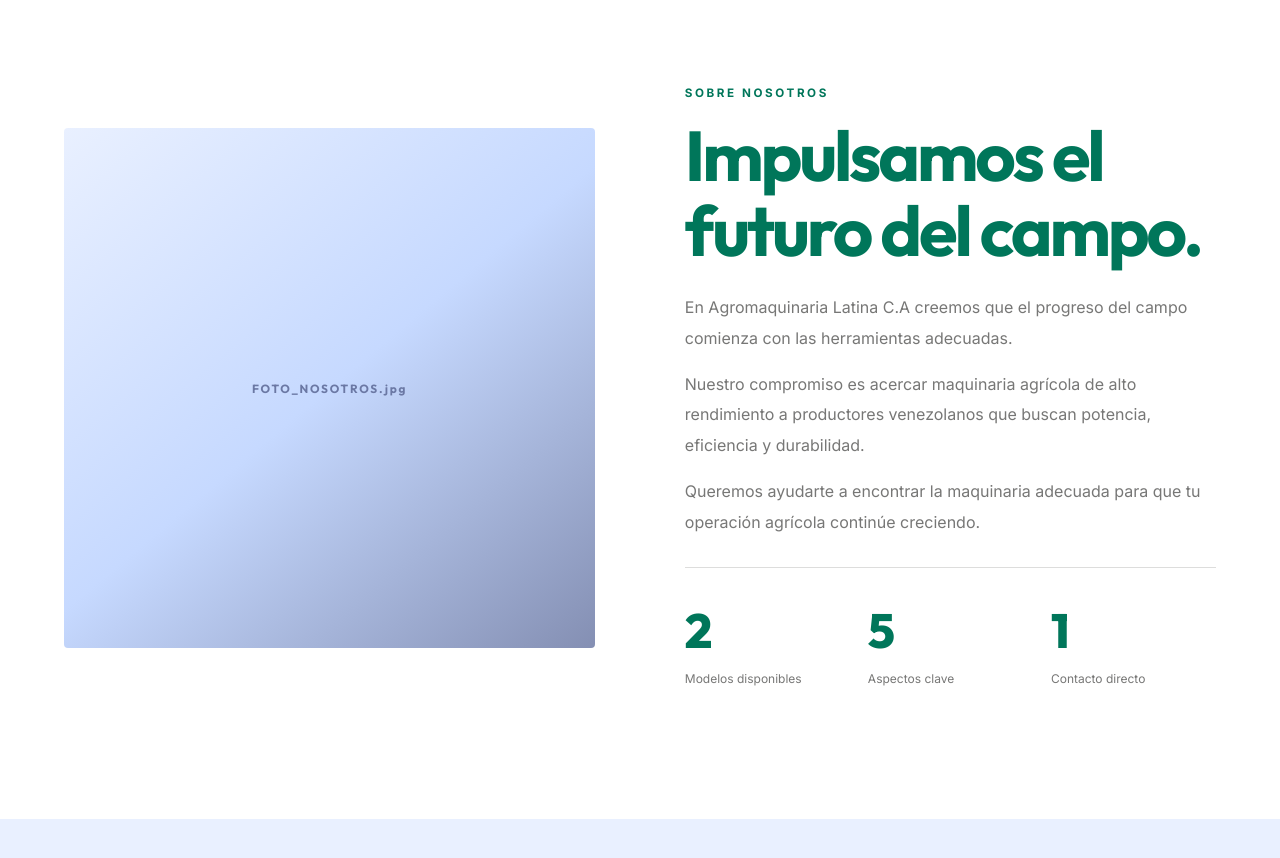
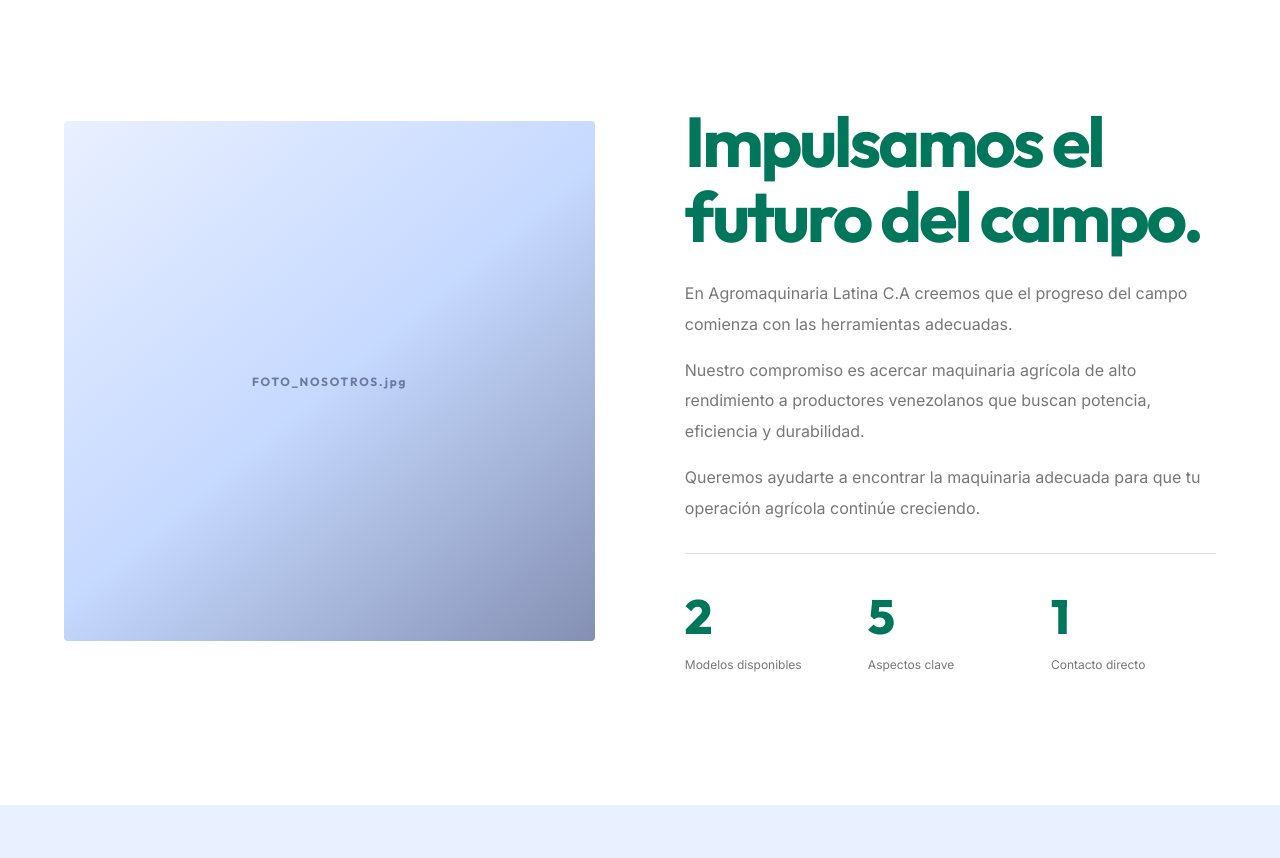
Before and after one commit to FranRocamora/lovolvzla, a plain HTML site: page index.html in a window 1280 px wide. Shown: the part 842-1700 px from the top of the page. Drawn offline with Linux system fonts and the light colour scheme.

Commit message:
Update index.html

```diff
--- a/index.html
+++ b/index.html
@@ -333,7 +333,7 @@
           <img src="FOTO_NOSOTROS.jpg" alt="Tractor LOVOL trabajando en el campo" loading="lazy" onerror="this.hidden=true">
         </div>
         <div class="reveal about-content">
-          <span class="eyebrow">Sobre nosotros</span>
+          <span class="eyebrow"></span>
           <h2 class="title" id="aboutTitle">Impulsamos el futuro del campo.</h2>
           <p>En Agromaquinaria Latina C.A creemos que el progreso del campo comienza con las herramientas adecuadas.</p>
           <p>Nuestro compromiso es acercar maquinaria agrícola de alto rendimiento a productores venezolanos que buscan potencia, eficiencia y durabilidad.</p>
```
